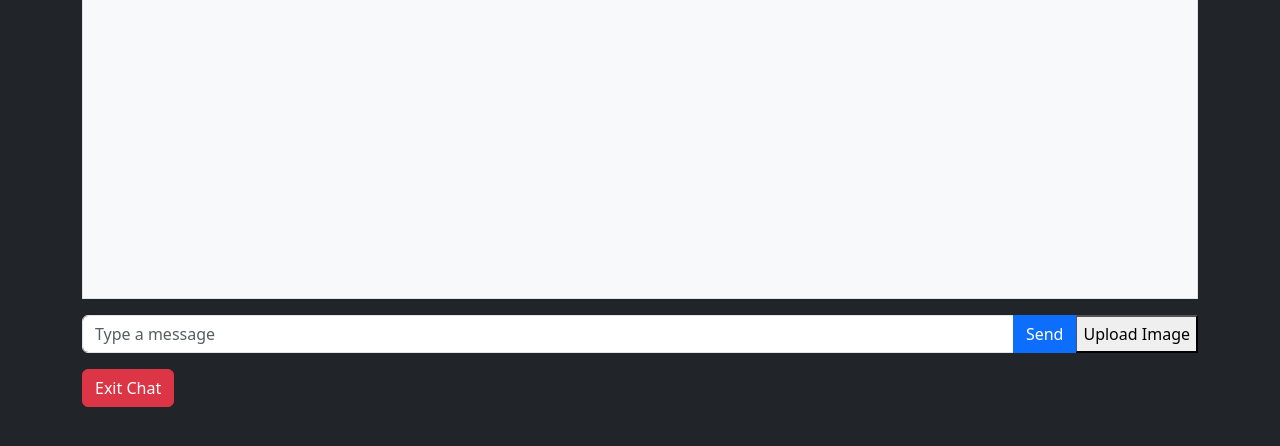
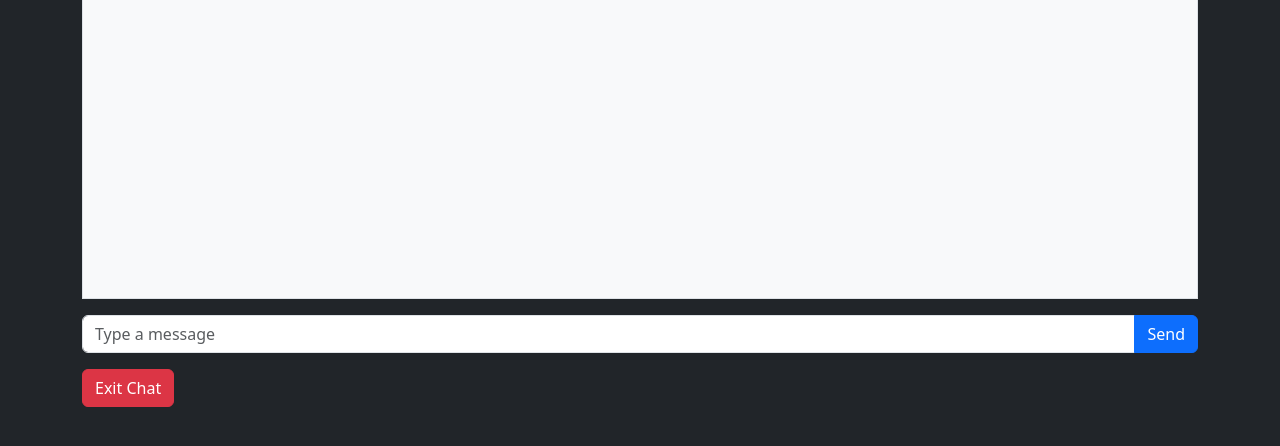
Before and after one commit to sortira/shush, a Flask app: template templates/chat.html in a window 1280 px wide. Shown: the part 163-609 px from the top of the page. Run offline with Flask 3, Linux system fonts and the light colour scheme; the template is opened without the code that fills it, so the values that code supplies are empty.

Commit message:
Remove excess stuff added during development
Removed a div that was made to host a form for image uploading but image uploading was not implemented

```diff
--- a/templates/chat.html
+++ b/templates/chat.html
@@ -11,12 +11,10 @@
         <h1>Chat Room: {{ room_id }}</h1>
         <h3>Welcome, {{ username }}</h3>
         <div id="chatBox" class="mt-4 p-3 border bg-light text-dark" style="height: 300px; overflow-y: scroll;"></div>
-        <div id="imgBox"></div>
-	    <form id="messageForm" class="mt-3">
+	<form id="messageForm" class="mt-3">
             <div class="input-group">
                 <input type="text" id="messageInput" class="form-control" placeholder="Type a message" required>
                 <button type="submit" class="btn btn-primary">Send</button>
-		<button id = "uploadImage" onclick="uploadImg()">Upload Image</button>
             </div>
         </form>
         <button id="exitChatBtn" class="btn btn-danger mt-3">Exit Chat</button>
```
